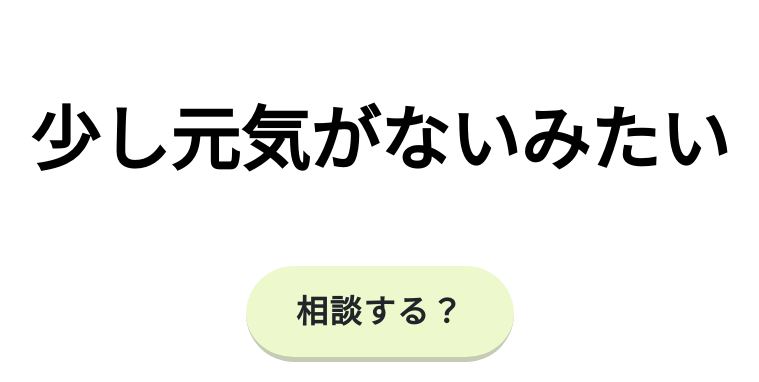
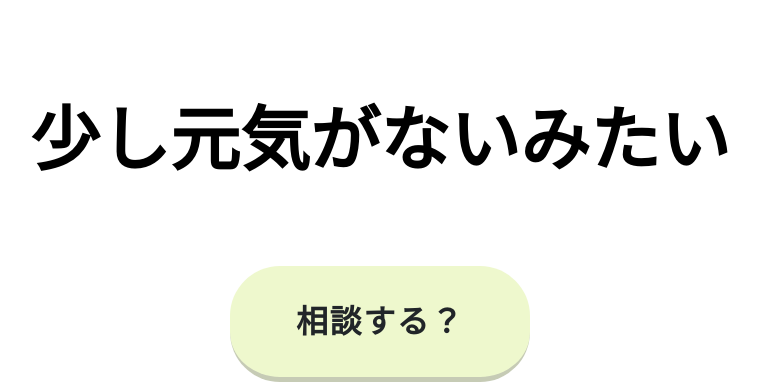
Before and after one commit to mitraYou/temporaly, a PHP site: page /src/result.html in a window 1280 px wide. Shown: the part 1448-1830 px from the top of the page, without its empty margins (260-1019 px from the left). Run offline with PHP 8.4, Linux system fonts and the light colour scheme.

Commit message:
ボタンcss変更

```diff
--- a/src/css/style.css
+++ b/src/css/style.css
@@ -292,7 +292,8 @@ a.btn--red.btn--cubic {
   border-bottom: 5px solid #9c9c9c7e;
   background-color: #EEF8CD;
   border-radius: 50px;
-  padding: 0 50px;
+  width: 300px;
+  margin: 0 auto;
 }
 
 a.btn--red.btn--cubic:hover {
@@ -332,7 +333,6 @@ button.btn {
   font-weight: 700;
   line-height: 1.5;
   position: relative;
-  display: inline-block;
   padding: 1rem 4rem;
   cursor: pointer;
   -webkit-user-select: none;
```
